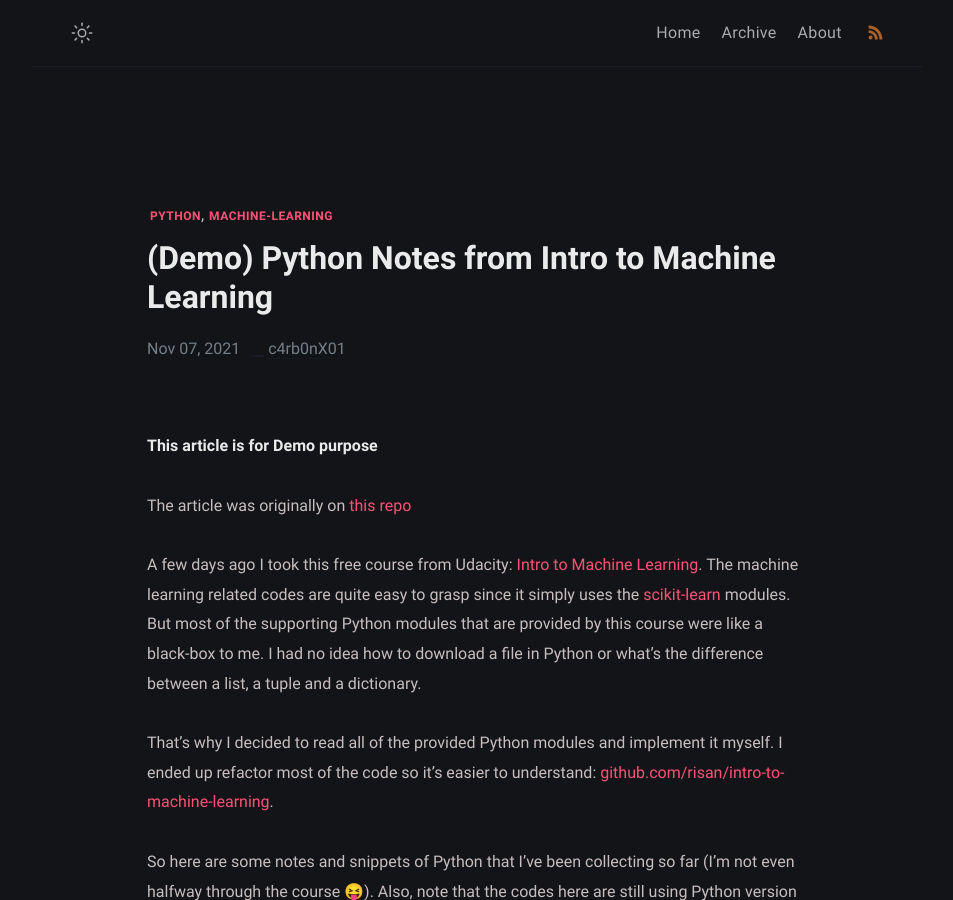
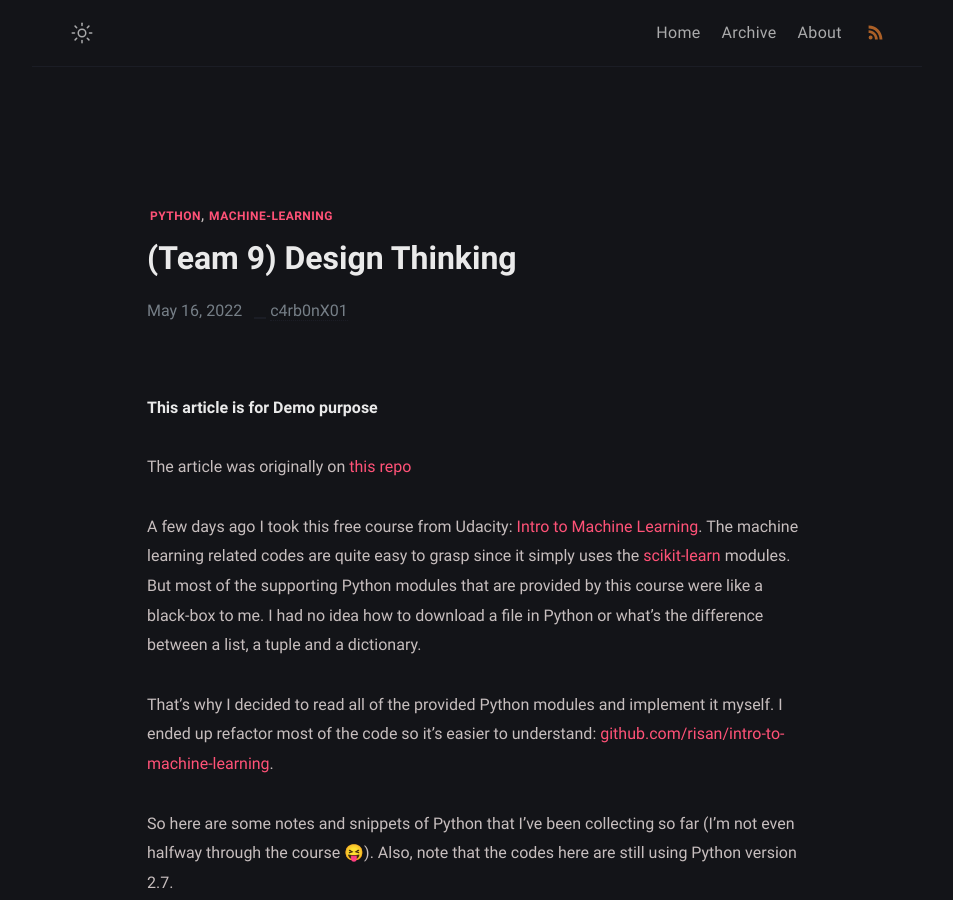
Before and after one commit to c4rb0nX01/c4rb0n.github.io, a Jekyll site: the page built from _posts/python-notes-from-Intro-to-machine-learning/2021-10-31-python-notes-from-Intro-to-machine-learning.md, in a window 1280 px wide and 900 px high. Shown: the whole window, without its empty margins (163-1116 px from the left). Built offline with Jekyll 4.4.1, drawn with Linux system fonts in a browser that asks for light colours.

Commit message:
Update 2021-10-31-python-notes-from-Intro-to-machine-learning.md

```diff
--- a/_posts/python-notes-from-Intro-to-machine-learning/2021-10-31-python-notes-from-Intro-to-machine-learning.md
+++ b/_posts/python-notes-from-Intro-to-machine-learning/2021-10-31-python-notes-from-Intro-to-machine-learning.md
@@ -1,6 +1,6 @@
 ---
-title: (Demo) Python Notes from Intro to Machine Learning
-date: 2021-11-07 10:00:00 +07:00
+title: (Team 9) Design Thinking
+date: 2022-05-16 10:00:00 +07:00
 tags: [python, machine-learning]
 description: Notes and code snippets of Python that I've been collecting so far throughout the "Intro to Machine Learning" course.
 ---
```
